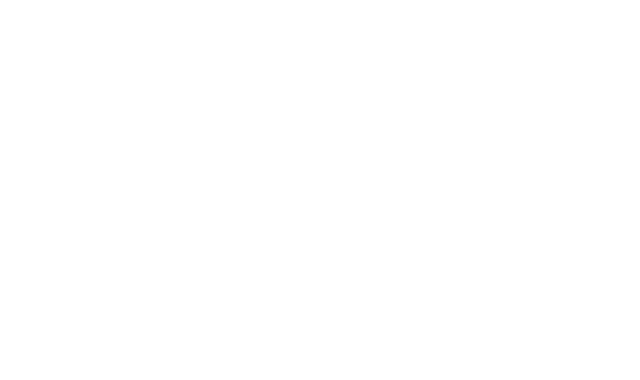
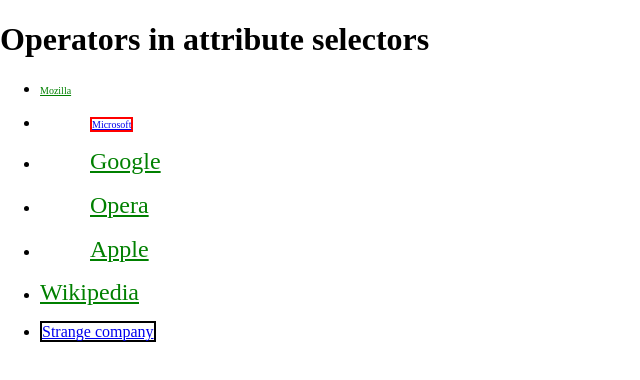
Before and after one commit to Andrii618/sandbox, a plain HTML site: page index.html in a window 1280 px wide. Shown: the whole page, without its empty margins (0-640 px from the left). Drawn offline with nearby package versions, Linux system fonts and the light colour scheme.

Commit message:
blackboard

```diff
--- a/index.html
+++ b/index.html
@@ -1,12 +1,45 @@
 <!DOCTYPE html>
 <html lang="en">
   <head>
+    <link rel="stylesheet" type="text/css" href="style.css" />
     <meta charset="UTF-8" />
-    <meta http-equiv="X-UA-Compatible" content="IE=edge" />
-    <meta name="viewport" content="width=device-width, initial-scale=1.0" />
-    <title>Document</title>
+    <link rel="stylesheet" type="text/css" href="styles.css" />
+    <title>Operators in attribute selectors</title>
+    <link
+      rel="stylesheet"
+      href="https://cdnjs.cloudflare.com/ajax/libs/normalize/8.0.1/normalize.min.css"
+      integrity="sha256-l85OmPOjvil/SOvVt3HnSSjzF1TUMyT9eV0c2BzEGzU="
+      crossorigin="anonymous"
+    />
   </head>
+
   <body>
-    <script src="index.js"></script>
+    <h1 class="page-header">Operators in attribute selectors</h1>
+
+    <ul>
+      <li>
+        <a href="https://www.mozilla.org" title="link" lang="en-gb">Mozilla</a>
+      </li>
+      <li>
+        <a href="broken link https://microsoft.com" lang="english">Microsoft</a>
+      </li>
+      <li>
+        <a href="https://www.google.com" title="item popular">Google</a>
+      </li>
+      <li>
+        <a href="https://www.opera.com" title="popular item" lang="en-us"
+          >Opera</a
+        >
+      </li>
+      <li>
+        <a href="https://www.apple.com" title="link popular">Apple</a>
+      </li>
+      <li>
+        <a href="https://www.wikipedia.org/" title="super-popular">Wikipedia</a>
+      </li>
+      <li title="item">
+        <a target="_blank" href="https://broken.org/">Strange company</a>
+      </li>
+    </ul>
   </body>
 </html>
--- a/index.js
+++ /dev/null
@@ -1,7 +0,0 @@
-const filter = (arr, callback) =>
-  arr.reduce((acc, current, index) => {
-    const result = callback(current);
-    return result ? (acc[index] = current) : acc;
-  }, []);
-
-console.log(filter([1, 2, 3], (value) => value > 2));
--- a/styles.css
+++ b/styles.css
@@ -0,0 +1,21 @@
+li {
+  margin-bottom: 16px;
+}
+a[target="_blank"] {
+  border: 2px solid black;
+}
+a[href^="broken"] {
+  border: 2px solid red;
+}
+a[href$=".com"] {
+  margin-left: 50px;
+}
+a[lang*="en"] {
+  font-size: 10px;
+}
+a[href*="www"] {
+  color: green;
+}
+a[title*="popular"] {
+  font-size: 24px;
+}
```
